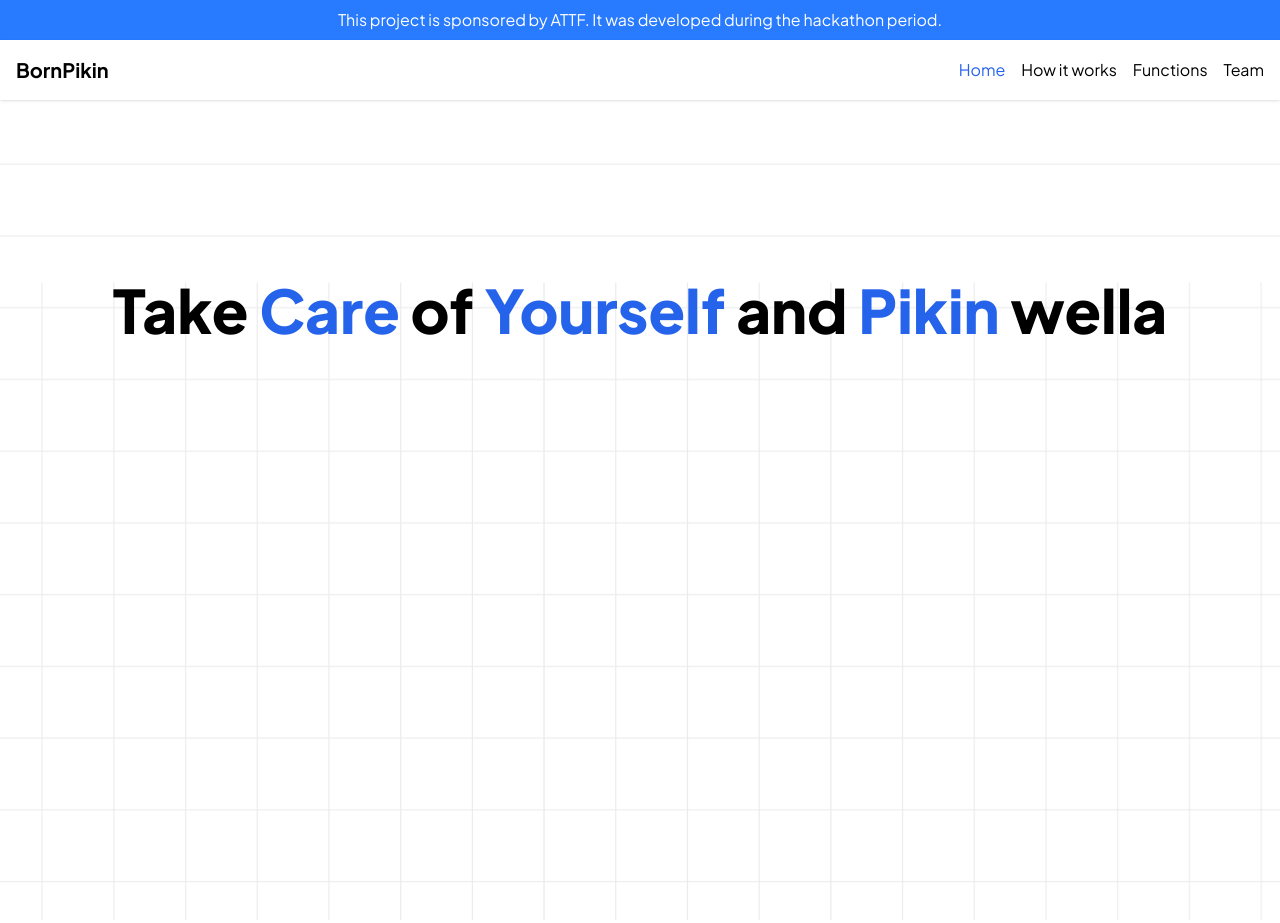
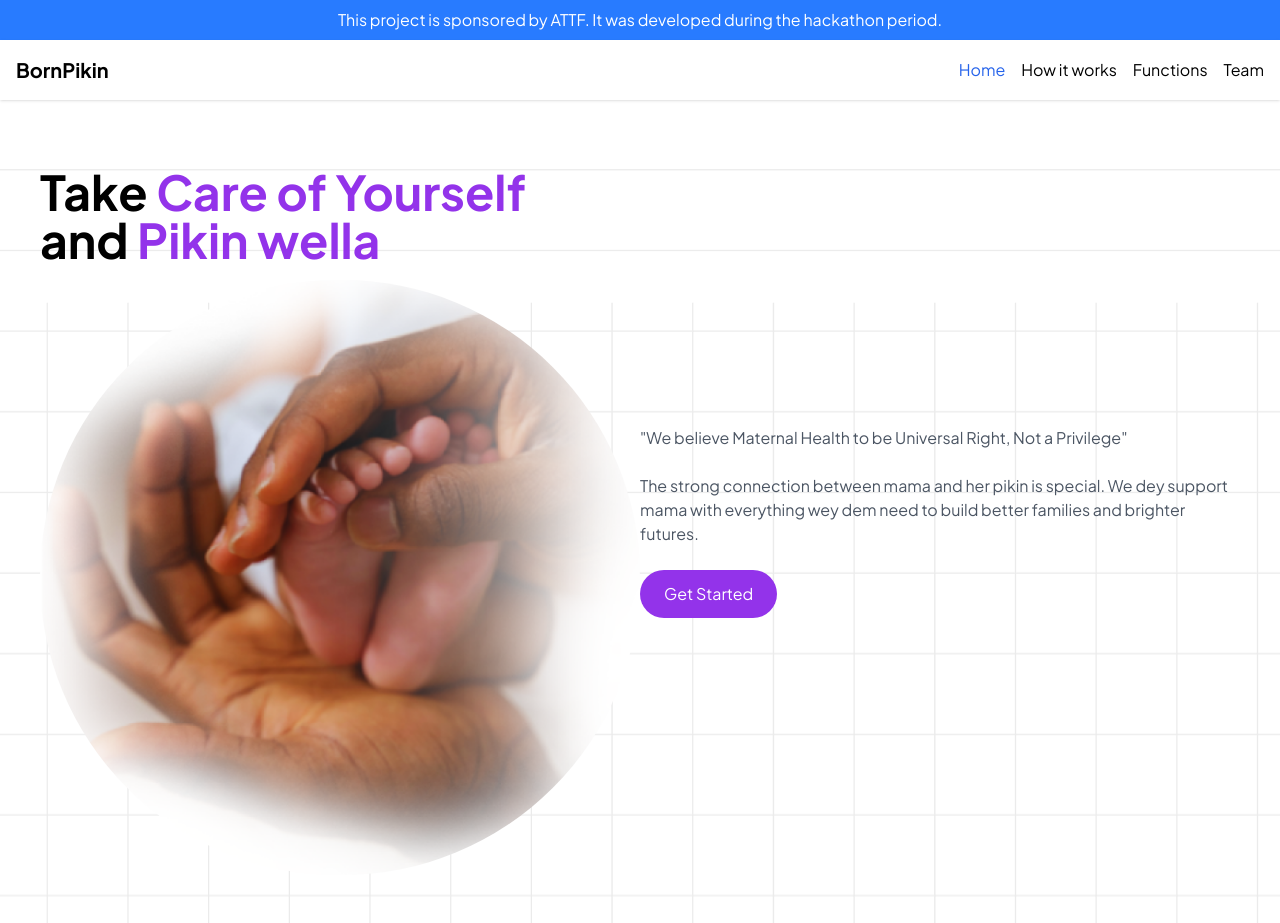
Before and after one commit to fasakinhenry/BornPikin, a React (Vite) app: page / in a window 1280 px wide. Built offline with nearby package versions, Linux system fonts and the light colour scheme.

Commit message:
:art: style(hero-section): Set up basic styling of the hero section
- Implement initial styling for hero section
- Ensure layout and design align with project requirements

Footer: 0.0.22

```diff
--- a/src/index.css
+++ b/src/index.css
@@ -17,6 +17,7 @@
 
 * {
   scroll-behavior: smooth;
+  box-sizing: border-box;
 }
 
 @layer base {
--- a/src/pages/Home.jsx
+++ b/src/pages/Home.jsx
@@ -1,20 +1,40 @@
 import React from 'react';
 import gridLines from '../assets/grid_lines.png';
+import heroImage from '../assets/hero_image.png';
 import '../index.css';
 
 const LandingPage = () => (
   <div
-    className='relative text-center py-10 flex flex-col items-center w-full m-0 mt-5 bg-repeat h-[100vh]'
-    style={{ backgroundImage: `url(${gridLines})`, backgroundSize: 'cover' }}
+    className='relative w-full mt-5 bg-repeat min-h-screen'
+    style={{ backgroundImage: `url(${gridLines})` }}
   >
-    <div className='w-full'></div>
-    <div className=' absolute top-20 mt-10'>
-      <h1 className='text-6xl font-black mt-10'>
-        Take <span className='text-blue-600'>Care</span> of{' '}
-        <span className='text-blue-600'>Yourself</span> and{' '}
-        <span className='text-blue-600'>Pikin</span> wella
-      </h1>
-    </div>
+    <section className='relative px-10 py-12 flex flex-row justify-center items-center'>
+      <div className='md:w-1/2 mb-8 md:mb-0 flex flex-col w-full'>
+        <h1 className='text-4xl md:text-5xl font-bold mb-4'>
+          Take <span className='text-purple-600'>Care of Yourself</span>
+          <br />
+          and <span className='text-purple-600'>Pikin wella</span>
+        </h1>
+        <img
+          src={heroImage}
+          alt='Mother and child hands'
+          className='rounded-full h-90 w-90 mx-auto'
+        />
+      </div>
+      <div className='md:w-1/2'>
+        <p className='text-gray-600 mb-6'>
+          "We believe Maternal Health to be Universal Right, Not a Privilege"
+        </p>
+        <p className='text-gray-600 mb-6'>
+          The strong connection between mama and her pikin is special. We dey
+          support mama with everything wey dem need to build better families and
+          brighter futures.
+        </p>
+        <button className='bg-purple-600 text-white px-6 py-3 rounded-full hover:bg-purple-700 transition duration-300'>
+          Get Started
+        </button>
+      </div>
+    </section>
 
     {/* <div className="mt-10">
       <img
--- a/src/pages/LoginPage.jsx
+++ b/src/pages/LoginPage.jsx
@@ -40,8 +40,8 @@ const LoginPage = () => {
             Account Type
           </label>
           <select className="w-full px-3 py-2 border border-gray-300 rounded-md focus:outline-none focus:ring focus:border-blue-500">
-            <option>User</option>
-            <option>Recycling company</option>
+            <option>Mother / Pregnant women</option>
+            <option>Hospitals / clinic</option>
             <option>Collector/Intermediary</option>
           </select>
         </div>
```
Also changed, not shown: src/assets/hero_image.png (added), src/assets/hero_image2.png (added).
